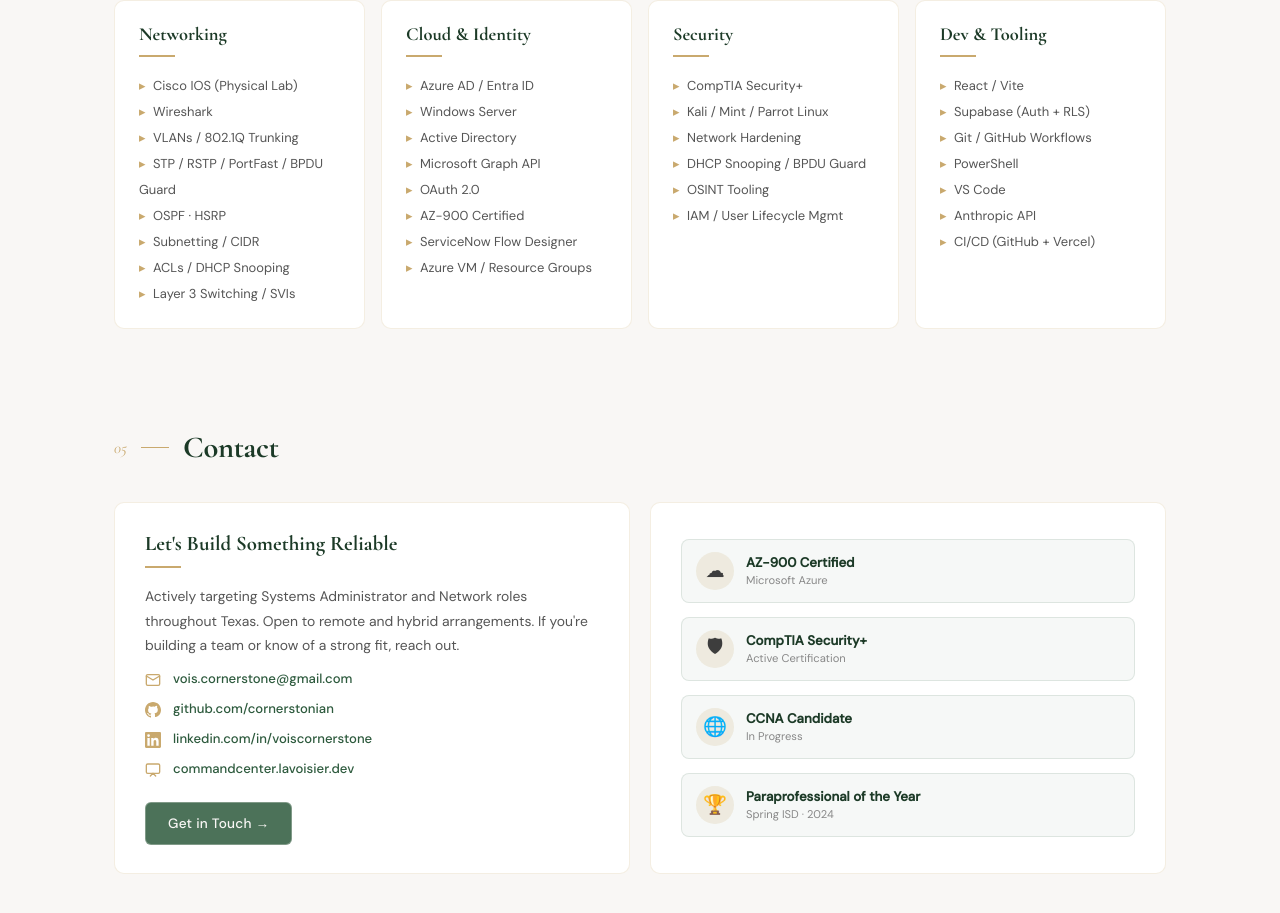
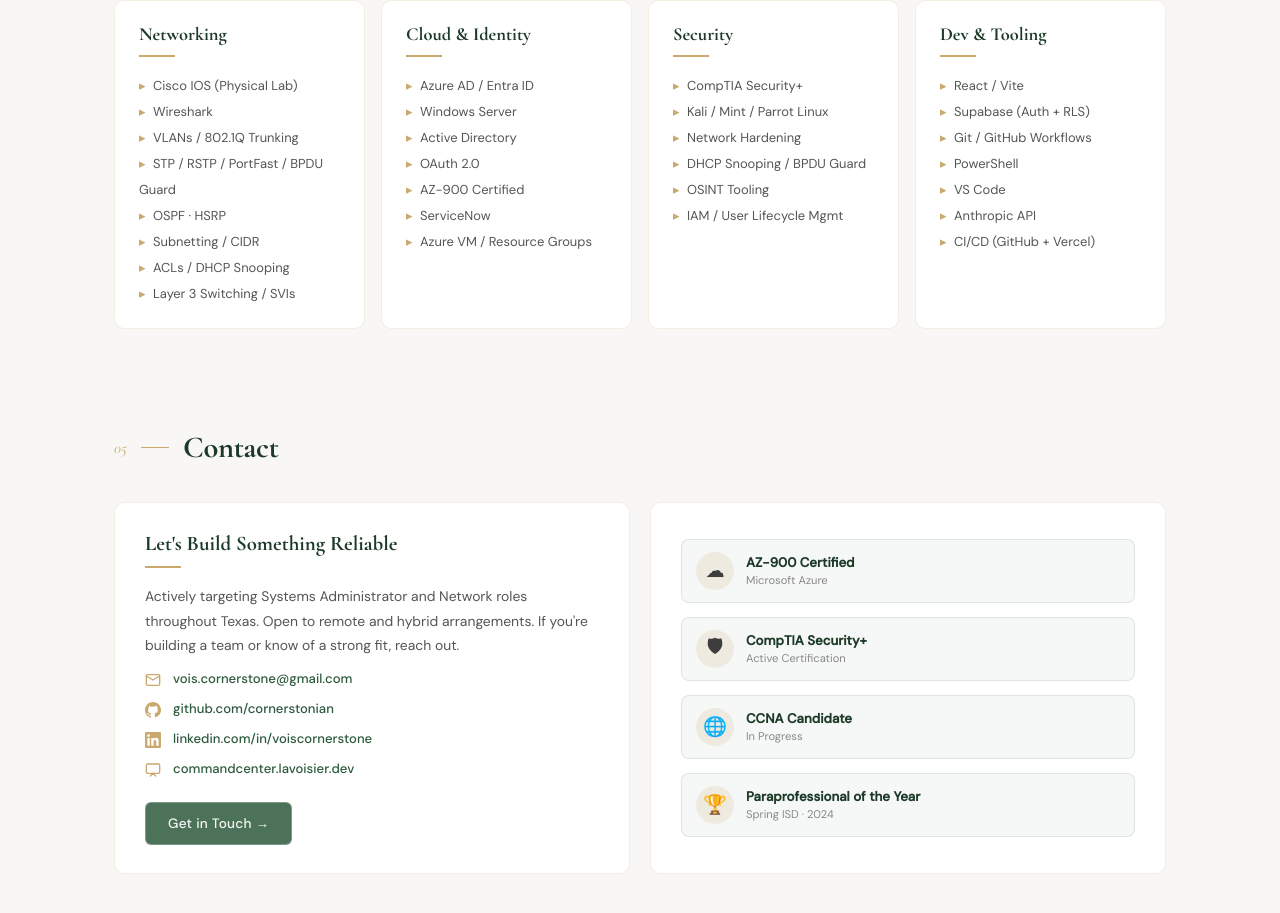
Before and after one commit to cornerstonian/big-net-cloud-sec-portfolio, a React (Vite) app: page / in a window 1280 px wide. Shown: the part 3061-3974 px from the top of the page. Built offline with nearby package versions, Linux system fonts and the light colour scheme.

Commit message:
Updated and refined skills section

```diff
--- a/src/App.jsx
+++ b/src/App.jsx
@@ -129,7 +129,7 @@
 
 const SKILLS = [
   { cat: "Networking", items: ["Cisco IOS (Physical Lab)", "Wireshark", "VLANs / 802.1Q Trunking", "STP / RSTP / PortFast / BPDU Guard", "OSPF · HSRP", "Subnetting / CIDR", "ACLs / DHCP Snooping", "Layer 3 Switching / SVIs"] },
-  { cat: "Cloud & Identity", items: ["Azure AD / Entra ID", "Windows Server", "Active Directory", "Microsoft Graph API", "OAuth 2.0", "AZ-900 Certified", "ServiceNow Flow Designer", "Azure VM / Resource Groups"] },
+  { cat: "Cloud & Identity", items: ["Azure AD / Entra ID", "Windows Server", "Active Directory", "OAuth 2.0", "AZ-900 Certified", "ServiceNow", "Azure VM / Resource Groups"] },
   { cat: "Security", items: ["CompTIA Security+", "Kali / Mint / Parrot Linux", "Network Hardening", "DHCP Snooping / BPDU Guard", "OSINT Tooling", "IAM / User Lifecycle Mgmt"] },
   { cat: "Dev & Tooling", items: ["React / Vite", "Supabase (Auth + RLS)", "Git / GitHub Workflows", "PowerShell", "VS Code", "Anthropic API", "CI/CD (GitHub + Vercel)"] },
 ];
```
